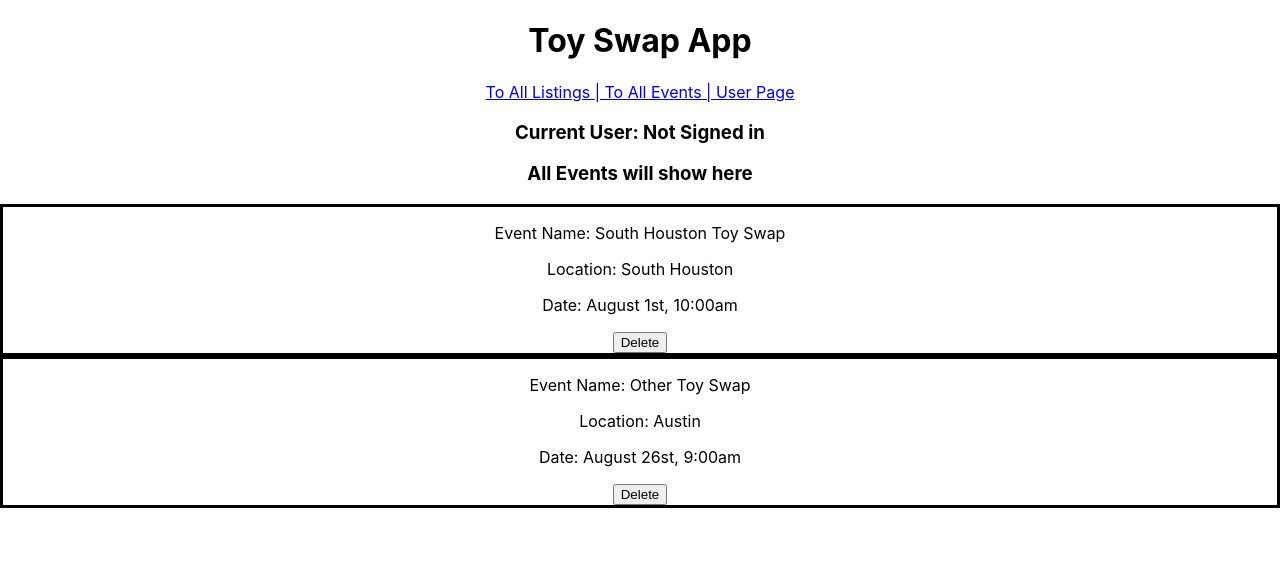
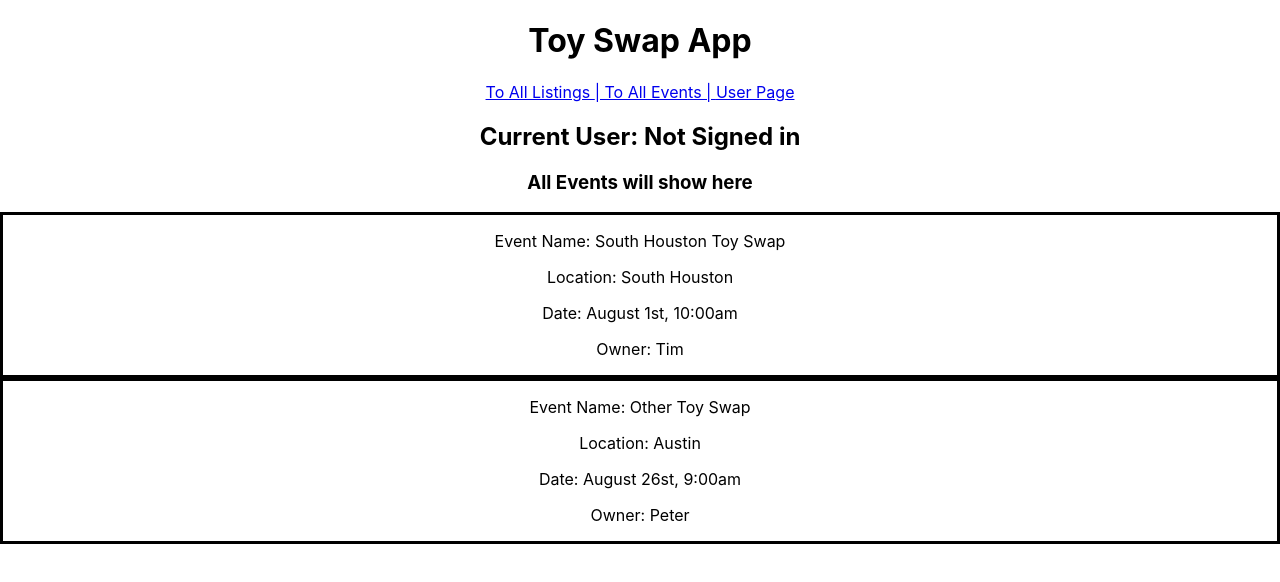
Before and after one commit to tim-mueller5/toy-swap-app, a React (Create React App) app: page /events in a window 1280 px wide. Shown: the top 582 px of the page. Built offline with nearby package versions, Linux system fonts and the light colour scheme; data requests are answered from the project's data file.

Commit message:
make delete event button only show for event owner

```diff
--- a/db.json
+++ b/db.json
@@ -29,14 +29,14 @@
     {
       "id": 1,
       "name": "South Houston Toy Swap",
-      "image": "./images/aloe.jpg",
+      "owner": "Tim",
       "about": "August 1st, 10:00am",
       "location": "South Houston"
     },
     {
       "id": 2,
       "name": "Other Toy Swap",
-      "image": "./images/aloe.jpg",
+      "owner": "Peter",
       "about": "August 26st, 9:00am",
       "location": "Austin"
     }
--- a/src/components/AllEvents.js
+++ b/src/components/AllEvents.js
@@ -1,6 +1,6 @@
 import EventCard from "./EventCard"
 
-function AllEvents({ allEvents, setAllEvents }) {
+function AllEvents({ allEvents, setAllEvents, currentUser }) {
 
     const handleEventDeleteClick = (event) => {
         fetch(`http://localhost:3000/events/${event.id}`, {
@@ -13,7 +13,7 @@ function AllEvents({ allEvents, setAllEvents }) {
         })
     }
 
-    const eventsToDisplay = allEvents.map((event) => (<EventCard event={event} key={event.id} handleEventDeleteClick={handleEventDeleteClick} />))
+    const eventsToDisplay = allEvents.map((event) => (<EventCard event={event} key={event.id} handleEventDeleteClick={handleEventDeleteClick} currentUser={currentUser}/>))
 
     return (
     <div>
--- a/src/components/App.js
+++ b/src/components/App.js
@@ -42,7 +42,7 @@ function App() {
           <AllItemsList allToys={allToys} setAllToys={setAllToys} currentUser={currentUser} />
         </Route>
         <Route path="/events">
-          <AllEvents allEvents={allEvents} setAllEvents={setAllEvents} />
+          <AllEvents allEvents={allEvents} setAllEvents={setAllEvents} currentUser={currentUser} />
         </Route>
         <Route path="*">
           <div>
--- a/src/components/EventCard.js
+++ b/src/components/EventCard.js
@@ -1,11 +1,13 @@
 
-function EventCard({ event, handleEventDeleteClick }) {
+function EventCard({ event, handleEventDeleteClick, currentUser }) {
+    console.log(event.owner)
     return (
         <div style={{border: "solid"}}>
             <p>Event Name: {event.name}</p>
             <p>Location: {event.location}</p>
             <p>Date: {event.about}</p>
-            <button onClick={() => handleEventDeleteClick(event)}>Delete</button>
+            <p>Owner: {currentUser.name === event.owner ? "You" : event.owner}</p>
+        {currentUser.name === event.owner ? <button onClick={() => handleEventDeleteClick(event)}>Delete</button>: null}
         </div>
     )
 }
--- a/src/components/Header.js
+++ b/src/components/Header.js
@@ -9,7 +9,7 @@ function Header({ currentUser }) {
           <Link to="/events">  |  To All Events  |  </Link>
           <Link to="/user">  User Page</Link>
         </header>
-        <h3>Current User: {currentUser.name === "" ? "Not Signed in" : currentUser.name}</h3>
+        <h2>Current User: {currentUser.name === "" ? "Not Signed in" : currentUser.name}</h2>
       </div>
     );
   }
```
